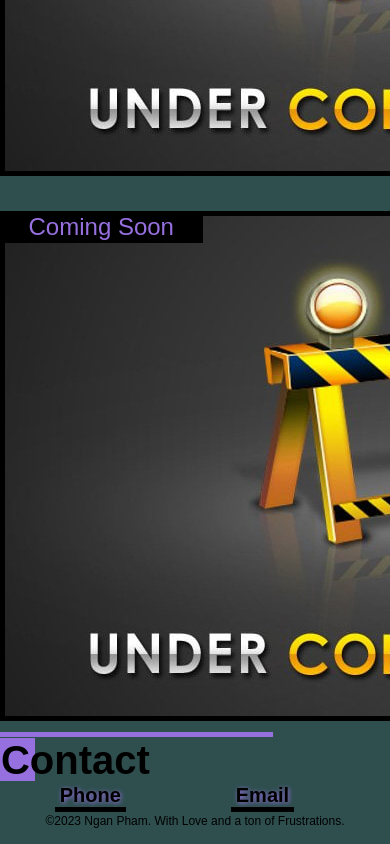
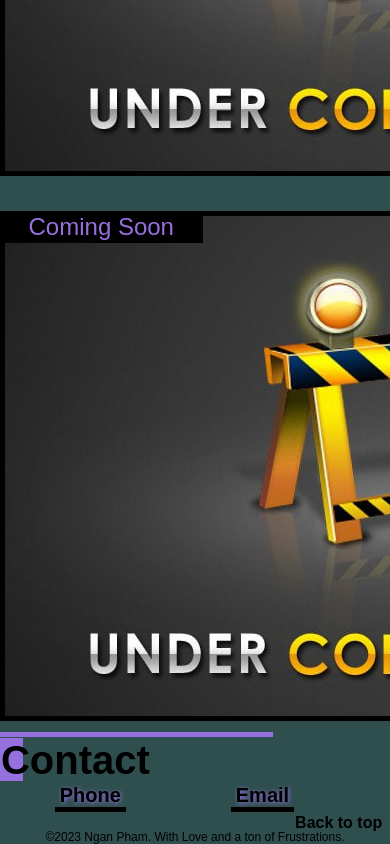
Before and after one commit to NganPham89/My-Portfolio, a plain HTML site: page index.html in a window 390 px wide. Shown: the part 2173-3017 px from the top of the page. Drawn offline with Linux system fonts and the light colour scheme.

Commit message:
added back to top link

```diff
--- a/assets/css/style.css
+++ b/assets/css/style.css
@@ -109,7 +109,7 @@ body {
 }
 
 .work {
-    display:flex;
+    display: flex;
     justify-content: flex-end;
     background-color: var(--lightbg);
     margin: 1% 0 1.75% 0;
@@ -138,7 +138,7 @@ body {
 }
 
 .projtag {
-    position:relative;
+    position: relative;
     background-color: black;
     font-size: 150%;
     color: var(--lightbg);
@@ -168,7 +168,7 @@ body {
 }
 
 .cont {
-    display:flex;
+    display: flex;
     justify-content: flex-end;
     background-color: var(--lightbg);
     margin: 1% 0;
@@ -205,10 +205,28 @@ footer {
 }
 
 @media screen and (max-width: 768px) {
-    .navlinks,.profile,.work,.portfolio,.contact,.cont {
+
+    .navlinks,
+    .profile,
+    .work,
+    .portfolio,
+    .contact,
+    .cont {
         display: flex;
         flex-wrap: wrap;
         flex-direction: column;
         width: 30%;
     }
 }
+
+@media screen and (max-width: 768px) {
+    .banner,.width,.cont {
+        width: 20%;
+    }
+}
+
+.backT {
+    display:flex;
+    justify-content: flex-end;
+    margin: 0 2%;
+}
--- a/index.html
+++ b/index.html
@@ -12,7 +12,7 @@
 
 <body>
     <header>
-        <section class="title">
+        <section id="topP" class="title">
             <h1 class="bigfont">NGAN PHAM</h1>
             <p>Former Chemist & Aspiring Web Developer</p>
         </section>
@@ -46,7 +46,8 @@
         </section>
         <h2 class="recent">Most Recent Project</h2>
         <section class="git">
-            <a href="https://github.com/NganPham89/My-Portfolio"><img src="./assets/img/github.jpg" alt="a landfill of recycle materials" width="100%" /></a>
+            <a href="https://github.com/NganPham89/My-Portfolio"><img src="./assets/img/github.jpg"
+                    alt="a landfill of recycle materials" width="100%" /></a>
         </section>
 
         <section class="portfolio">
@@ -78,6 +79,9 @@
             <p class="contlink"><a href="https://www.linkedin.com/">LinkedIn</a></p>
         </section>
     </section>
+    <section class="backT">
+        <h3><a href="#topP">Back to top</a></h3>
+    </section>
     <footer>
         <p>&copy2023 Ngan Pham. With Love and a ton of Frustrations.</p>
     </footer>
```
